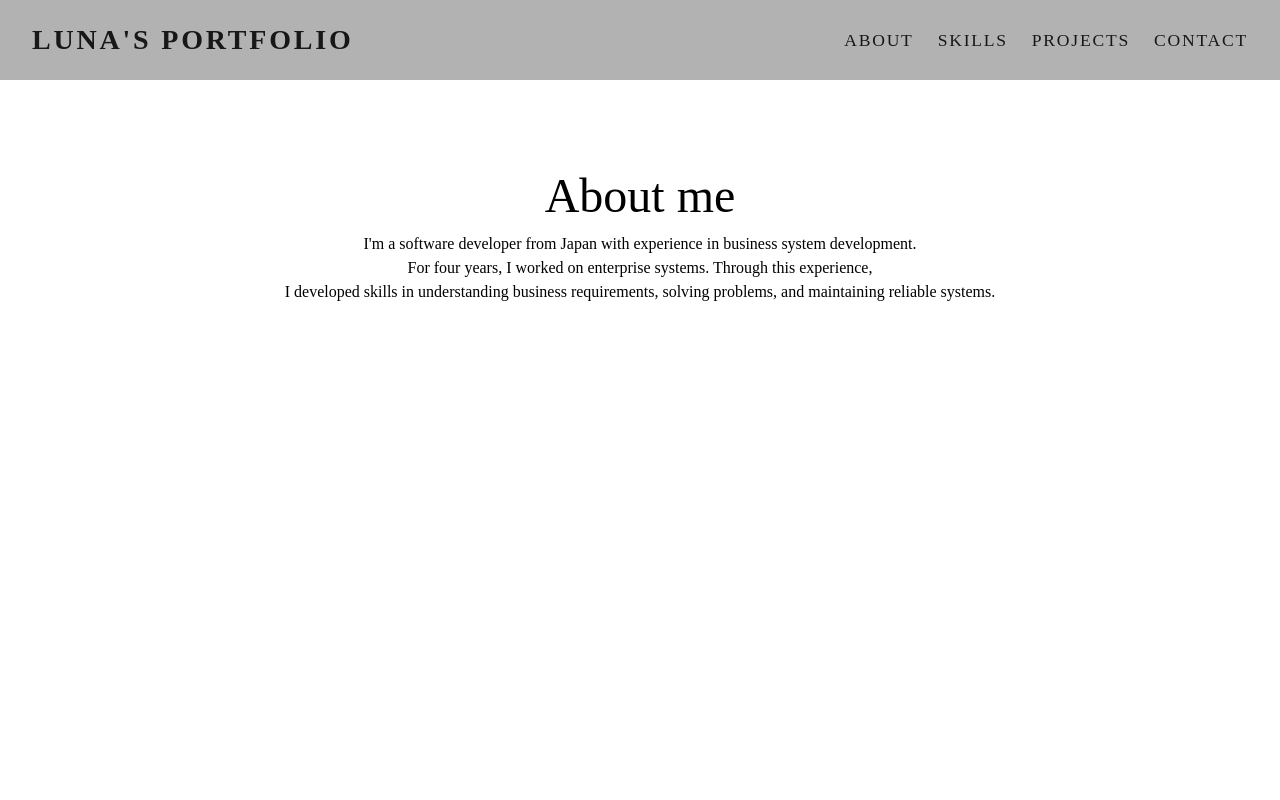
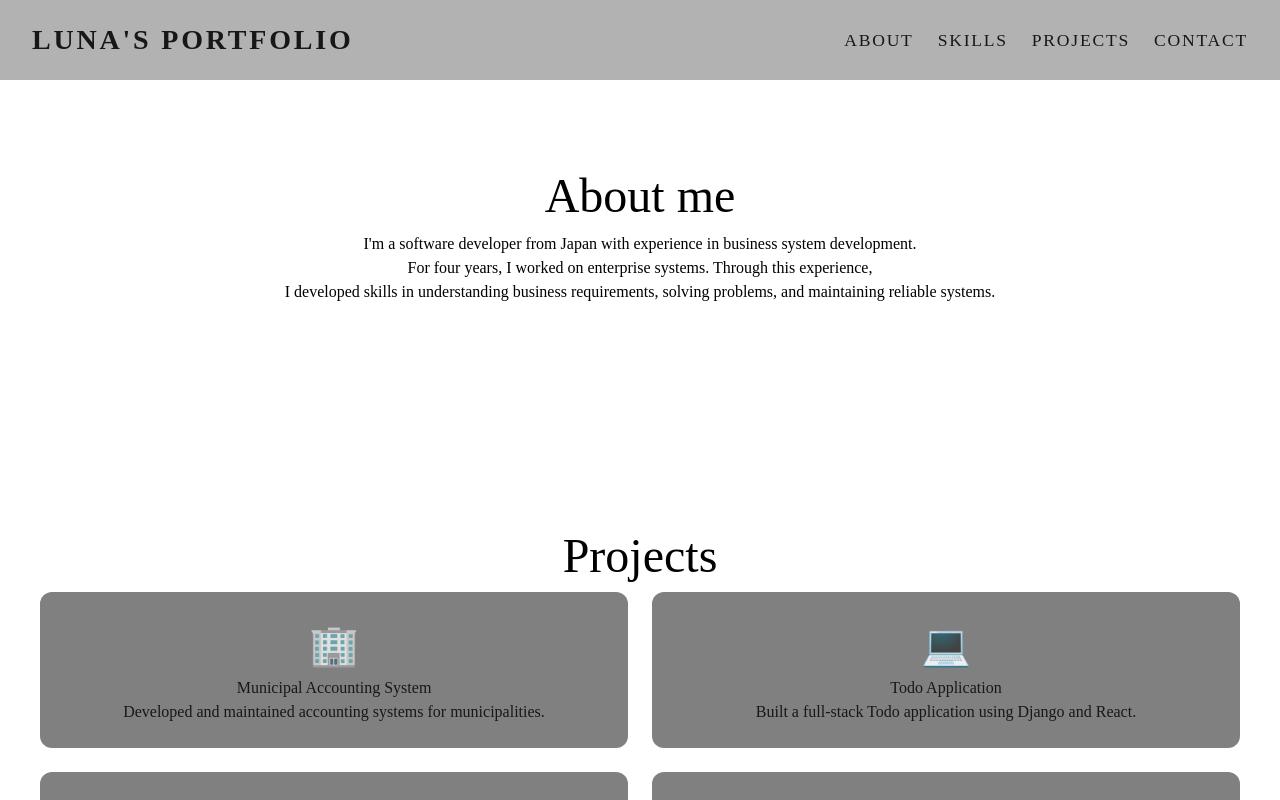
Before and after one commit to LiunaShan/My-portfolio, a Next.js app in the folder app/: page / in a window 1280 px wide. Shown: the top 800 px of the page. Built offline with nearby package versions, Linux system fonts and the light colour scheme.

Commit message:
update portfolio

```diff
--- a/app/app/page.tsx
+++ b/app/app/page.tsx
@@ -1,6 +1,7 @@
 import Navbar from '@/components/Navbar';
 import Footer from '@/components/Footer';
 import Aboutme from "@/components/Aboutme";
+import Projects from "@/components/Projects";
 
 export default function Home() {
   return (
@@ -8,6 +9,7 @@ export default function Home() {
         <Navbar />
         <main>
            <Aboutme />
+           <Projects />
         </main>
         <Footer />
       </>
--- a/app/components/Aboutme.module.css
+++ b/app/components/Aboutme.module.css
@@ -1,5 +1,5 @@
 .aboutme {
-    min-height: 100vh;
+    min-height: 50vh;
     width: 100%;
     display: block;
     align-items: center;
@@ -7,18 +7,17 @@
     padding-top: 80px;
     overflow: hidden;
     background: white;
+    font-family: 'Century', serif;
 }
 
 .title {
     text-align: center;
     color: black;
     font-size: 3rem;
-    font-family: 'Century', serif;
 }
 
 .text {
     text-align: center;
     color: black;
     font-size: 1.0rem;
-    font-family: 'Century', serif;
 }
--- a/app/components/Footer.tsx
+++ b/app/components/Footer.tsx
@@ -1,7 +1,6 @@
 'use client';
 
 import React, { useState, useEffect } from 'react';
-import Link from 'next/link';
 import styles from './Footer.module.css';
 
 export default function Footer() {
--- /dev/null
+++ b/app/components/Projects.module.css
@@ -0,0 +1,29 @@
+.projects {
+    padding: 40px 40px;
+    text-align: center;
+    font-family: 'Century', serif;
+    background: rgba(255, 255, 255, 0.8);
+}
+
+.grid {
+    display: grid;
+    grid-template-columns: repeat(2, 1fr);
+    gap: 24px;
+}
+
+.card {
+    background: gray;
+    padding: 24px;
+    border-radius: 12px;
+    cursor: pointer;
+}
+
+.icon {
+    font-size: 40px;
+}
+
+.title {
+    text-align: center;
+    color: black;
+    font-size: 3rem;
+}
--- /dev/null
+++ b/app/components/Projects.tsx
@@ -0,0 +1,49 @@
+'use client';
+import React, { useState, useEffect } from 'react';
+import styles from "./Projects.module.css";
+
+const projects = [
+  {
+    icon: "🏢",
+    title: "Municipal Accounting System",
+    description:
+      "Developed and maintained accounting systems for municipalities.",
+  },
+  {
+    icon: "💻",
+    title: "Todo Application",
+    description:
+      "Built a full-stack Todo application using Django and React.",
+  },
+  {
+    icon: "🏢",
+    title: "Municipal Accounting System2",
+    description:
+      "Developed and maintained accounting systems for municipalities.",
+  },
+  {
+    icon: "💻",
+    title: "Todo Application3",
+    description:
+      "Built a full-stack Todo application using Django and React.",
+  }
+];
+
+export default function Projects() {
+
+    return (
+        <section className={styles.projects}>
+         <p className={styles.title}>Projects</p>
+          <div className={styles.grid}>
+           {projects.map((project) => (
+            <div className={styles.card} key={project.title}>
+              <div className={styles.icon}>{project.icon}</div>
+               <h3>{project.title}</h3>
+               <p>{project.description}</p>
+           </div>
+          ))}
+         </div>
+         </section>
+    )
+
+}
```
Also changed, not shown: app/.devcontainer/devcontainer.json (added), app/components/Skills.module.css (added), app/components/Skills.tsx (added), 1 other file (tests, documents, lock files or other folders).
